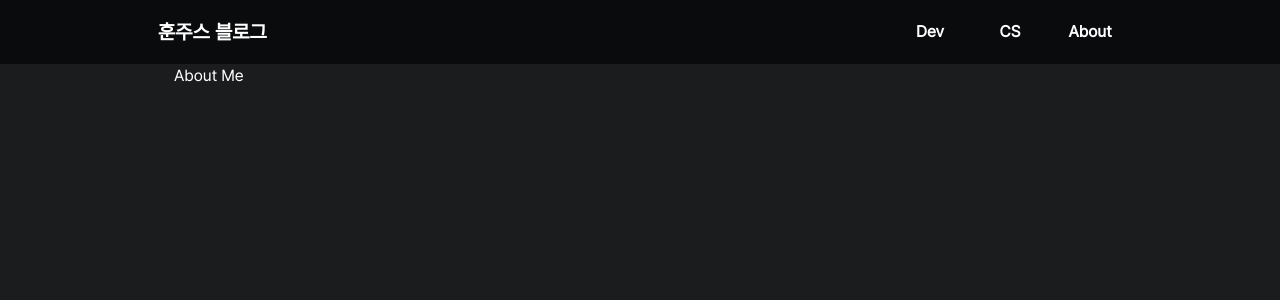
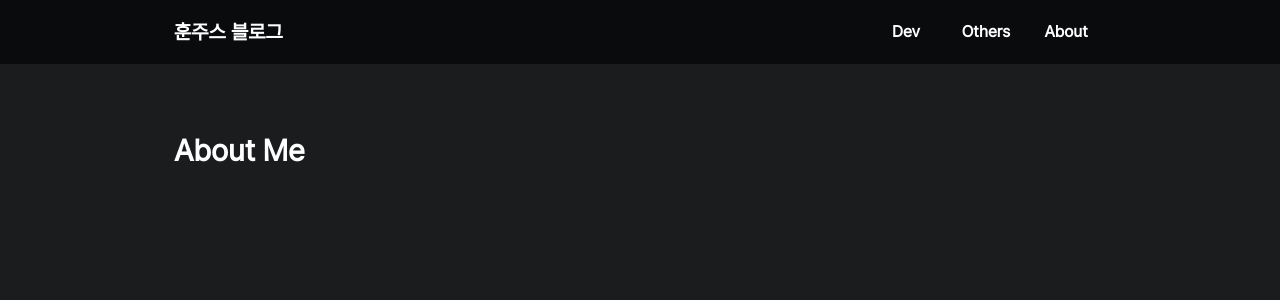
Before and after one commit to hoonjoo-park/Hoon-Juice, a Next.js app: page /about in a window 1280 px wide. Shown: the top 300 px of the page. Built offline with nearby package versions, Linux system fonts and the light colour scheme.

Commit message:
네비게이션 헤더 수정

```diff
--- a/src/components/Header.tsx
+++ b/src/components/Header.tsx
@@ -23,12 +23,12 @@ const Header = () => {
     >
       <nav
         className={
-          'max-w-6xl min-h-[64px] flex desktop:flex-row items-center mobile:flex-col tablet:flex-col justify-between desktop:w-[980px] mobile:w-[90%]'
+          'max-w-6xl min-h-[64px] flex desktop:flex-row items-center mobile:flex-col tablet:flex-col justify-between desktop:w-[932px] mobile:w-[90%]'
         }
       >
         <Link
           className={
-            'flex items-center font-bold text-xl p-2 mobile:w-full flex-grow min-h-[64px]'
+            'flex items-center font-bold text-xl mobile:w-full flex-grow min-h-[64px]'
           }
           href={'/dev'}
         >
@@ -73,9 +73,9 @@ const Header = () => {
                 className={
                   'desktop:px-2 hover:text-blue desktop:w-20 transition mobile:px-3 mobile:py-4 text-center'
                 }
-                href={'/cs'}
+                href={'/others'}
               >
-                CS
+                Others
               </Link>
             </li>
             <li className={'font-semibold text-base mobile:w-full flex'}>
--- a/src/pages/about/index.tsx
+++ b/src/pages/about/index.tsx
@@ -7,7 +7,7 @@ const About = () => {
         'flex flex-col justify-center desktop:max-w-[980px] mobile:w-screen mobile:px-6 mb-16 desktop:m-auto'
       }
     >
-      <h1>About Me</h1>
+      <h1 className={'mt-12 mb-9 py-5 text-3xl font-bold'}> About Me</h1>
     </div>
   )
 }
--- a/src/pages/cs/index.tsx
+++ b/src/pages/others/index.tsx
@@ -6,18 +6,18 @@ import { sortByDate } from 'utils'
 import { PostsType } from '..'
 import Posts from '@/components/Posts'
 
-const CSPage = ({ posts }: PostsType) => {
-  return <Posts title={'CS'} posts={posts} />
+const OthersPage = ({ posts }: PostsType) => {
+  return <Posts title={'Others'} posts={posts} />
 }
 
 export const getStaticProps = async () => {
-  const files = fs.readdirSync(path.join('posts', 'cs'))
+  const files = fs.readdirSync(path.join('posts', 'others'))
 
   const posts = files.map(filename => {
     const slug = filename.replace('.md', '')
 
     const markdownWithMeta = fs.readFileSync(
-      path.join('posts', 'cs', filename),
+      path.join('posts', 'others', filename),
       'utf-8',
     )
 
@@ -36,4 +36,4 @@ export const getStaticProps = async () => {
   }
 }
 
-export default CSPage
+export default OthersPage
```
